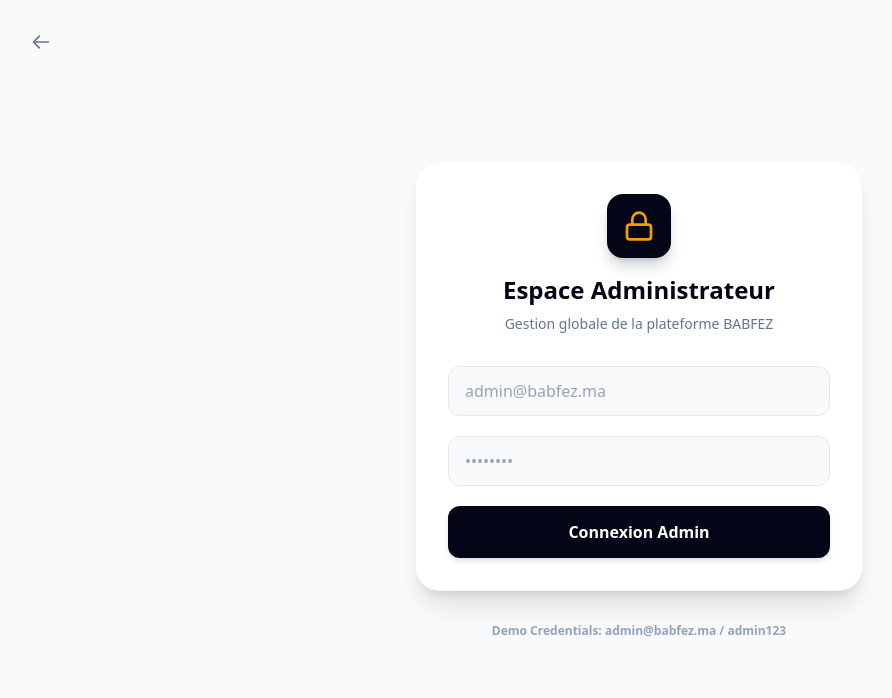
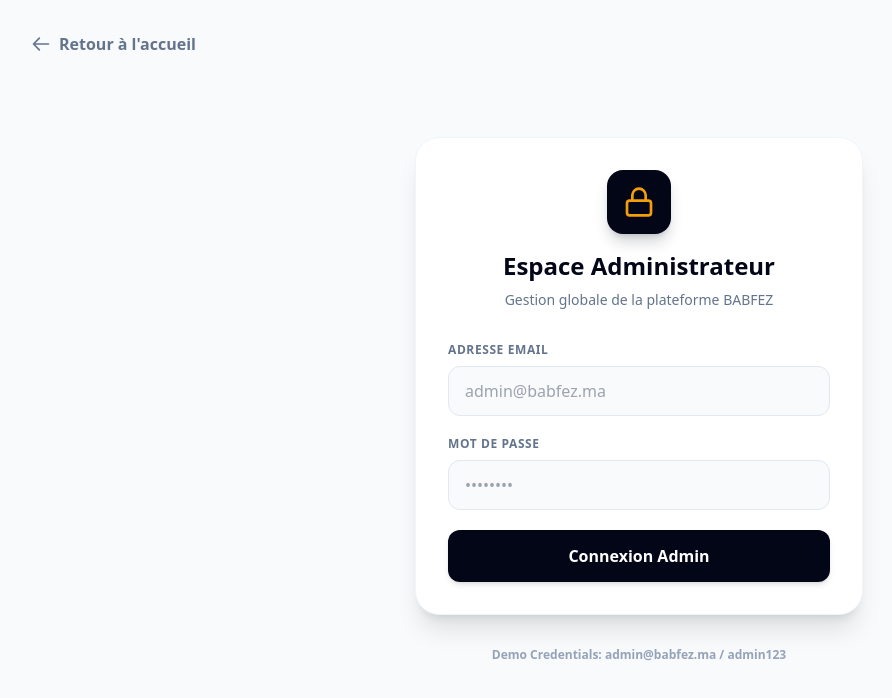
Before and after one commit to anoirqotbi87-debug/babfez, a Next.js app: page /en/admin/login in a window 1280 px wide. Shown: the top 698 px of the page, without its empty margins (1-893 px from the left). Built offline with nearby package versions, Linux system fonts and the light colour scheme.

Commit message:
fix: resolve dict.login build error in admin UI

```diff
--- a/src/app/[lang]/admin/dashboard/page.tsx
+++ b/src/app/[lang]/admin/dashboard/page.tsx
@@ -107,7 +107,7 @@
                     <td className="p-4 text-right">
                       <button
                         onClick={() => togglePaid(po.id)}
-                        className={\`text-xs font-bold px-3 py-1.5 rounded-lg border \${po.paid ? 'border-slate-200 text-slate-500 hover:bg-slate-100' : 'bg-slate-900 text-white hover:bg-slate-800'}\`}
+                        className={`text-xs font-bold px-3 py-1.5 rounded-lg border ${po.paid ? 'border-slate-200 text-slate-500 hover:bg-slate-100' : 'bg-slate-900 text-white hover:bg-slate-800'}`}
                       >
                         {po.paid ? "Annuler le paiement" : "Marquer comme payé"}
                       </button>
--- a/src/app/[lang]/admin/login/page.tsx
+++ b/src/app/[lang]/admin/login/page.tsx
@@ -32,7 +32,7 @@
     <div className="min-h-screen bg-slate-50 flex flex-col justify-center items-center p-4 font-sans text-slate-900">
       <Link href={`/${lang}`} className="absolute top-8 left-8 flex items-center gap-2 text-slate-500 hover:text-slate-900 font-bold transition-colors">
         <svg className="w-5 h-5" fill="none" stroke="currentColor" viewBox="0 0 24 24"><path strokeLinecap="round" strokeLinejoin="round" strokeWidth="2" d="M10 19l-7-7m0 0l7-7m-7 7h18"/></svg>
-        {dict.login.backHome}
+        Retour à l'accueil
       </Link>
 
       <div className="w-full max-w-md bg-white rounded-3xl p-8 shadow-xl border border-slate-100">
@@ -52,12 +52,12 @@
 
         <form onSubmit={handleLogin} className="space-y-5">
           <div>
-            <label className="block text-xs font-bold uppercase tracking-wider text-slate-500 mb-2">{dict.login.emailLabel}</label>
+            <label className="block text-xs font-bold uppercase tracking-wider text-slate-500 mb-2">Adresse Email</label>
             <input type="email" required value={email} onChange={e => setEmail(e.target.value)} placeholder="admin@babfez.ma" className="w-full px-4 py-3 rounded-xl border border-slate-200 bg-slate-50 outline-none focus:border-amber-500 transition-colors font-medium text-slate-900" />
           </div>
 
           <div>
-            <label className="block text-xs font-bold uppercase tracking-wider text-slate-500 mb-2">{dict.login.passwordLabel}</label>
+            <label className="block text-xs font-bold uppercase tracking-wider text-slate-500 mb-2">Mot de passe</label>
             <input type="password" required value={password} onChange={e => setPassword(e.target.value)} placeholder="••••••••" className="w-full px-4 py-3 rounded-xl border border-slate-200 bg-slate-50 outline-none focus:border-amber-500 transition-colors font-medium text-slate-900" />
           </div>
 
--- a/src/app/[lang]/page.tsx
+++ b/src/app/[lang]/page.tsx
@@ -548,8 +548,9 @@
               <a href="#" className="hover:text-amber-500 transition-colors">{dict.footer?.privacy || "Politique de confidentialité"}</a>
               <a href="#" className="hover:text-amber-500 transition-colors">{dict.footer?.tos || "Conditions Générales"}</a>
             </div>
-            <div>
+            <div className="flex items-center gap-2">
               &copy; 2026 BABFEZ Conciergerie.
+              <Link href={`/${lang}/admin/login`} className="opacity-30 hover:opacity-100 hover:text-amber-500 transition-all text-xs ml-2" title="Administration">🔒</Link>
             </div>
           </div>
         </div>
```
